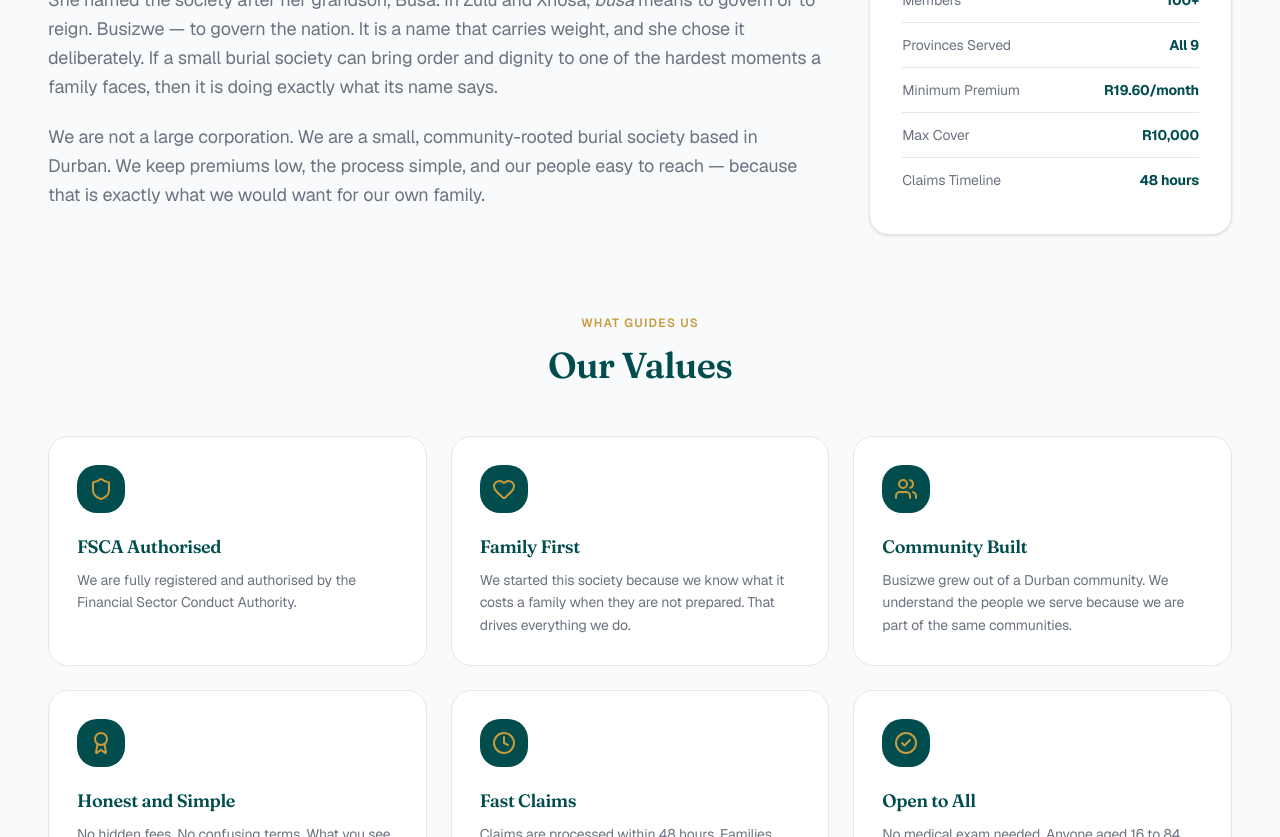
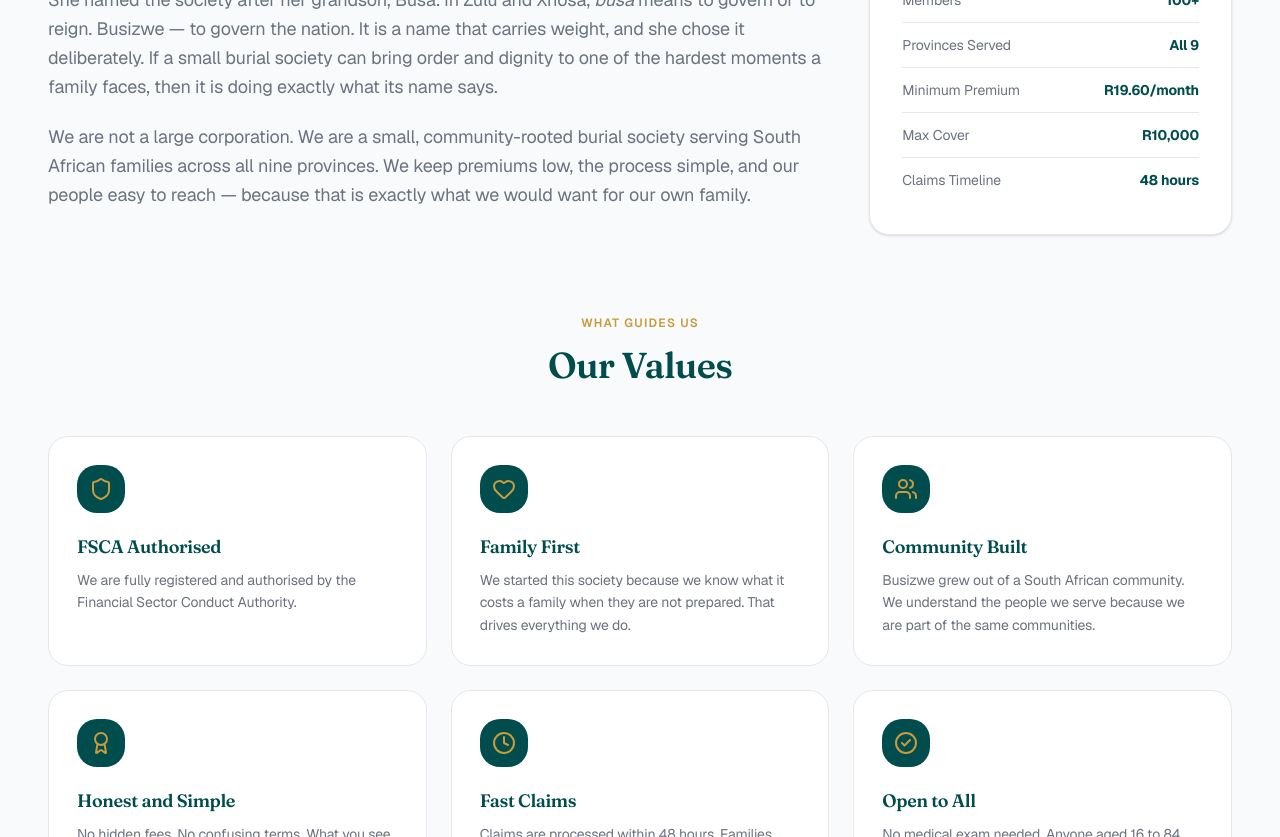
Before and after one commit to madlalakhaya25/busizwe, a Next.js app: page /about in a window 1280 px wide. Shown: the part 740-1577 px from the top of the page. Built offline with nearby package versions, Linux system fonts and the light colour scheme; no server answers.

Commit message:
content: remove Durban-specific references, serve all nine provinces

```diff
--- a/src/app/(public)/about/page.tsx
+++ b/src/app/(public)/about/page.tsx
@@ -12,7 +12,7 @@ export const metadata: Metadata = {
 const TEAM_VALUES = [
   { icon: Shield, title: 'FSCA Authorised', description: 'We are fully registered and authorised by the Financial Sector Conduct Authority.' },
   { icon: Heart, title: 'Family First', description: 'We started this society because we know what it costs a family when they are not prepared. That drives everything we do.' },
-  { icon: Users, title: 'Community Built', description: 'Busizwe grew out of a Durban community. We understand the people we serve because we are part of the same communities.' },
+  { icon: Users, title: 'Community Built', description: 'Busizwe grew out of a South African community. We understand the people we serve because we are part of the same communities.' },
   { icon: Award, title: 'Honest and Simple', description: 'No hidden fees. No confusing terms. What you see on your policy is what you get.' },
   { icon: Clock, title: 'Fast Claims', description: 'Claims are processed within 48 hours. Families should not be waiting on paperwork.' },
   { icon: CheckCircle2, title: 'Open to All', description: 'No medical exam needed. Anyone aged 16 to 84 can join, regardless of health history.' },
@@ -49,7 +49,7 @@ export default function AboutPage() {
                   She named the society after her grandson, Busa. In Zulu and Xhosa, <em>busa</em> means to govern or to reign. Busizwe — to govern the nation. It is a name that carries weight, and she chose it deliberately. If a small burial society can bring order and dignity to one of the hardest moments a family faces, then it is doing exactly what its name says.
                 </p>
                 <p>
-                  We are not a large corporation. We are a small, community-rooted burial society based in Durban. We keep premiums low, the process simple, and our people easy to reach — because that is exactly what we would want for our own family.
+                  We are not a large corporation. We are a small, community-rooted burial society serving South African families across all nine provinces. We keep premiums low, the process simple, and our people easy to reach — because that is exactly what we would want for our own family.
                 </p>
               </div>
             </div>
```
